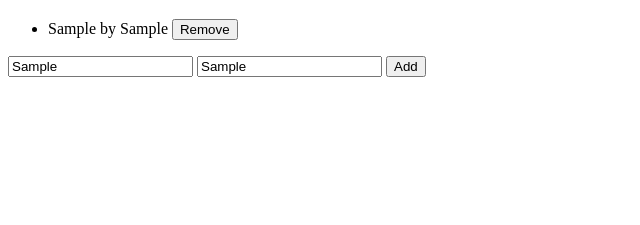
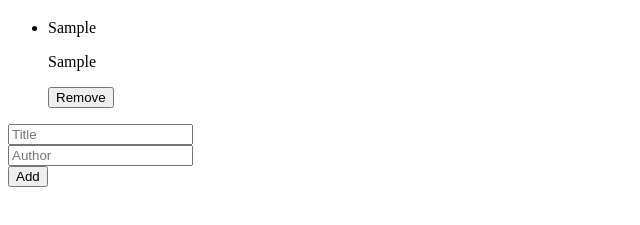
Before and after one commit to StarMindz/Awesome-Books, a plain HTML site: page index.html in a window 1280 px wide. Both pictures are taken after typing "Sample", "Sample" into the empty fields and a click on the button "Add". Shown: the part 61-286 px from the top of the page, without its empty margins (0-640 px from the left). Drawn offline with Linux system fonts and the light colour scheme.

Commit message:
Add more functions to javascript

```diff
--- a/index.html
+++ b/index.html
@@ -11,13 +11,16 @@
     <div class="main">
         <h1 class="Title">Awesome books</h1>
         <div id="book-list">
-            <ul id="books-ul"></ul>
-
+            <ul id="books-ul">
+            <!-- Content here is added from javaScript -->
+            </ul>
         </div>
         <div class="input">
             <form action="">
                 <input id="book-title" type="text" name="title" placeholder="Title">
+                <br>
                 <input id="book-author" type="text" name="author" placeholder="Author">
+                <br>
                 <button id="submit" type="submit">Add</button>
             </form>
         </div>
--- a/index.js
+++ b/index.js
@@ -6,21 +6,67 @@ const button = document.getElementById('submit');
 const list = document.querySelector('#books-ul');
 
 
-let array = new Array();
+// let array = new Array();
 let counter = 0;
 
+let library = [];
+
+function displayElement () {
+  let htmlContent = '';
+  for (let item of library) {
+    htmlContent += `<li id='${item.id}' class = 'book-item'>
+    <p>${item.book}</p>
+    <p>${item.author}</p>
+    <button id= '${item.id}_button' type = 'submit' class='button' value="${item.id}">Remove</button>
+  </li>`
+  }
+  list.innerHTML = htmlContent;
+}
+
+function getButtons() {
+  const buttons = document.querySelectorAll('.button');
+  buttons.forEach(element => {
+    const id = element.id;
+    element.addEventListener('click', () => {
+      console.log(id);
+      library = library.filter((item) => {
+        item.id !== id;
+      });
+      console.log('Im here')
+      displayElement();
+    })
+  });
+}
+
+function createElement(bookname, authorname, id_no) {
+  let element = {id: id_no, book: bookname, author: authorname}
+  library.push(element);
+  displayElement ();
+}
+
+// function remove (id) {
+//     buttonEl.addEventListener('click', () => {
+//       console.log('text')
+//     });
+// }
+
 button.addEventListener('click', (e) => {
-  e.preventDefault();
-  const book = bookTitle.value;
-  const author = authorName.value;
-  const li = document.createElement('li');
-  const removebtn = document.createElement('button');
-  array.push(`${book} by ${author} `)
-  li.textContent = `${array[counter]}`;
-  removebtn.className = 'removebuttons'
-  removebtn.textContent = 'Remove';
-  removebtn.setAttribute('id', `removeid_${counter}`);
-  li.appendChild(removebtn);
-  list.appendChild(li);
-  counter++;
-})
+    e.preventDefault();
+    const book = bookTitle.value;
+    const author = authorName.value;
+  //   const li = document.createElement('li');
+  //   const removebtn = document.createElement('button');
+  //   array.push(`${book} by ${author} `)
+  //   li.textContent = `${array[counter]}`;
+  //   removebtn.className = 'removebuttons'
+  //   removebtn.textContent = 'Remove';
+  //   removebtn.setAttribute('id', `removeid_${counter}`);
+  //   li.appendChild(removebtn);
+  //   list.appendChild(li);
+  //   counter++;
+    createElement (book, author, counter);
+    counter += 1;
+    bookTitle.value = '';
+    authorName.value  = '';
+    getButtons();
+  });
```
